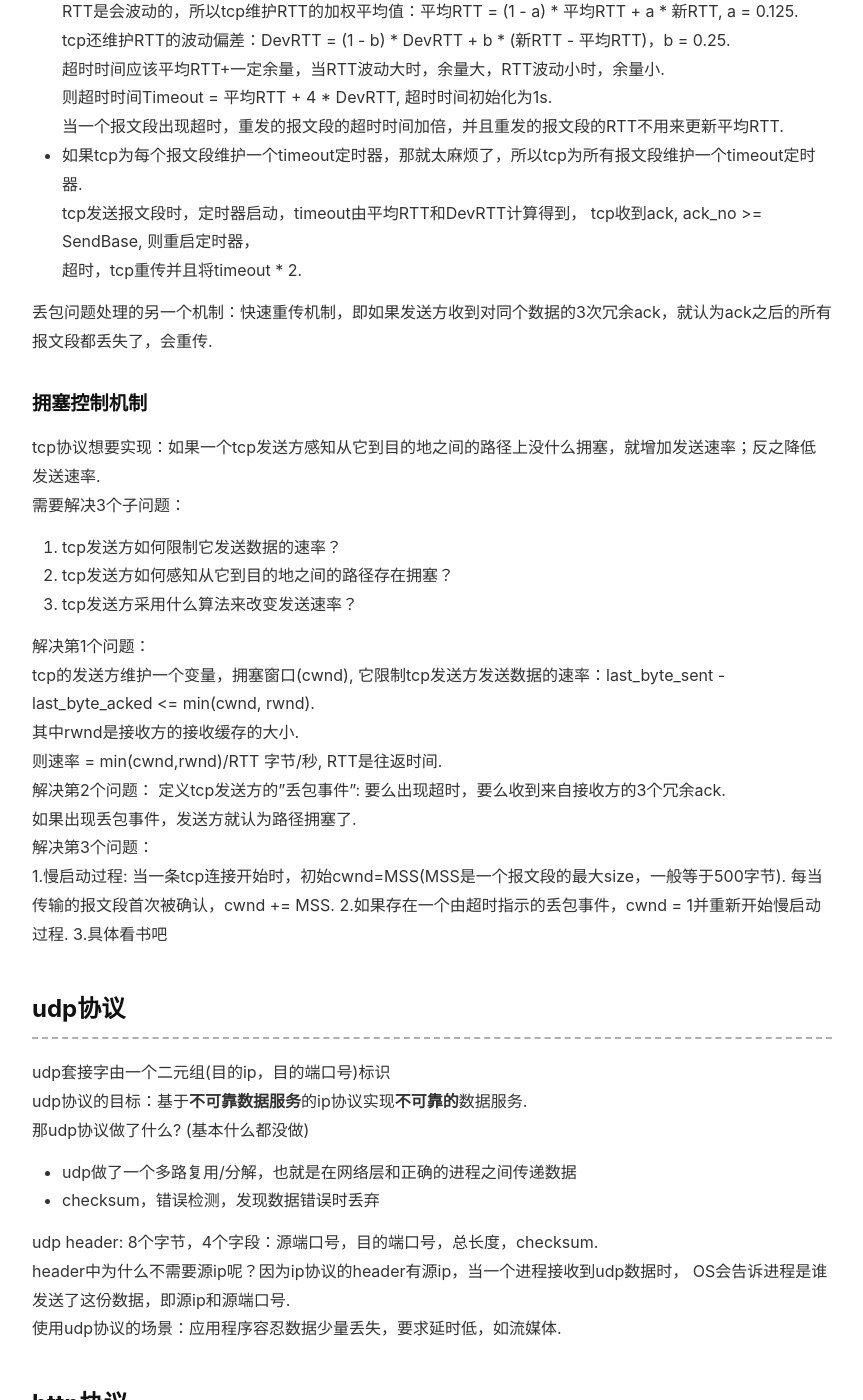
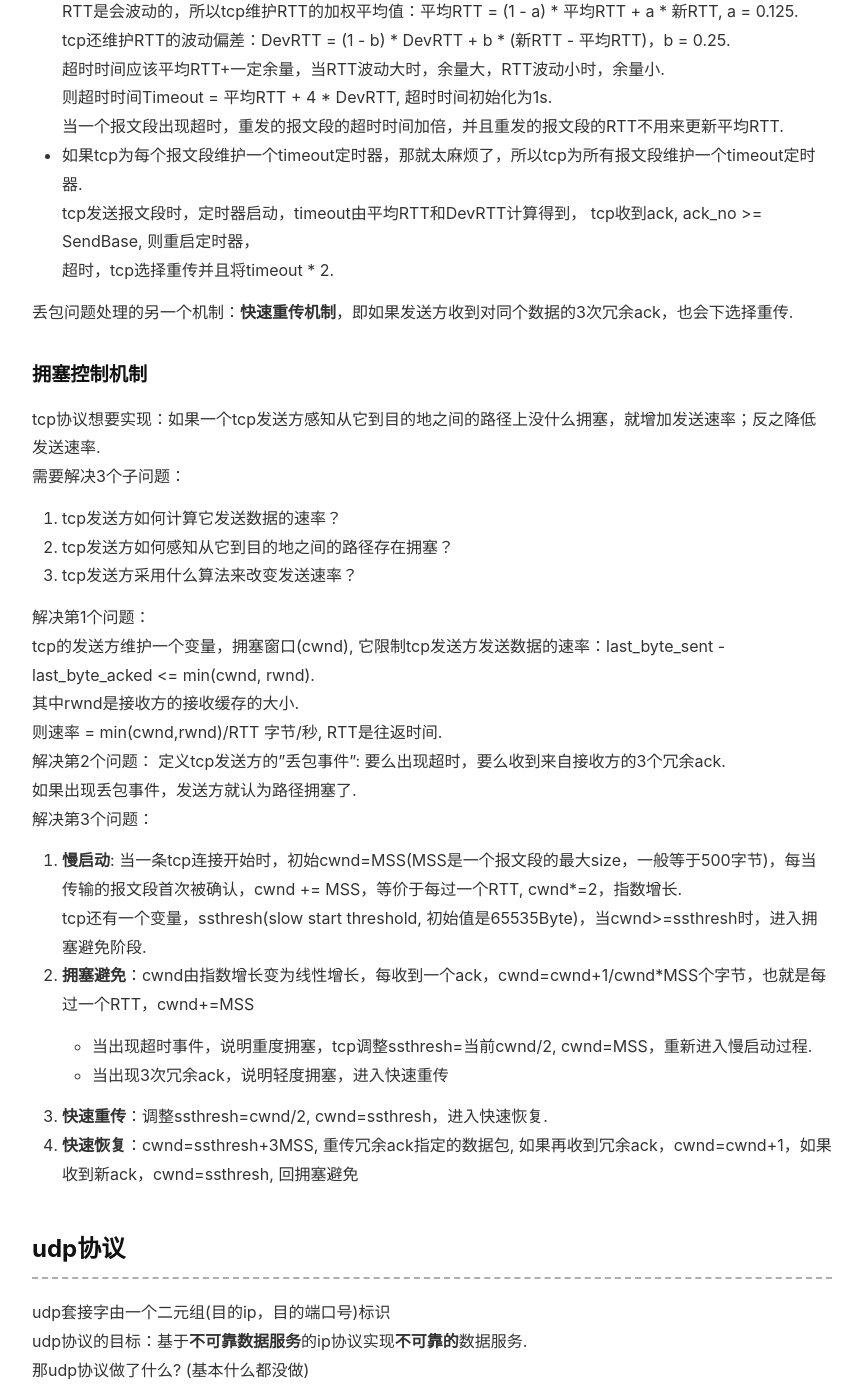
Before and after one commit to fukua95/fukua95.github.io, a Jekyll site: the page built from _posts/2021-04-14-tcp,udp,ip协议学习笔记.md, in a window 1280 px wide and 1400 px high, scrolled down 4249 px. Shown: the whole window, without its empty margins (88-951 px from the left). Built offline with Jekyll 4.4.1, drawn with Linux system fonts in a browser that asks for light colours; nearby versions of some CDN libraries; comment, search, counter and statistics services are not loaded; some of the changed text lies outside the part shown.

Commit message:
Update 2021-04-14-tcp,udp,ip协议学习笔记.md

```diff
--- a/_posts/2021-04-14-tcp,udp,ip协议学习笔记.md
+++ b/_posts/2021-04-14-tcp,udp,ip协议学习笔记.md
@@ -127,7 +127,7 @@ tcp想要基于不可靠的ip协议，实现可靠的数据传输，保证数据
 也就是我们要处理报文段丢失，损坏，不按序到达的场景.
 损坏的场景：tcp的header有checksum，损坏就丢弃.
 不按序到达：序号.
-丢包问题的处理：超时重传机制. 由发送方负责检测和处理丢包，如果发送方等待足够长的时间还没有收到这个报文段的ack回复，就认为这个报文段丢失了，重传它.
+丢包问题的处理：**超时重传机制**. 由发送方负责检测和处理丢包，如果发送方等待足够长的时间还没有收到这个报文段的ack回复，就认为这个报文段丢失了，重传它.
 * 那发送方具体要等待多久呢？报文段的超时时间：
   RTT,连接的往返时间.
   RTT是会波动的，所以tcp维护RTT的加权平均值：平均RTT = (1 - a) * 平均RTT + a * 新RTT, a = 0.125.
@@ -138,14 +138,14 @@ tcp想要基于不可靠的ip协议，实现可靠的数据传输，保证数据
 * 如果tcp为每个报文段维护一个timeout定时器，那就太麻烦了，所以tcp为所有报文段维护一个timeout定时器.
   tcp发送报文段时，定时器启动，timeout由平均RTT和DevRTT计算得到，
   tcp收到ack, ack_no >= SendBase, 则重启定时器，
-  超时，tcp重传并且将timeout * 2.
+  超时，tcp选择重传并且将timeout * 2.
 
-丢包问题处理的另一个机制：快速重传机制，即如果发送方收到对同个数据的3次冗余ack，就认为ack之后的所有报文段都丢失了，会重传.
+丢包问题处理的另一个机制：**快速重传机制**，即如果发送方收到对同个数据的3次冗余ack，也会下选择重传.
 
 ### 拥塞控制机制
 tcp协议想要实现：如果一个tcp发送方感知从它到目的地之间的路径上没什么拥塞，就增加发送速率；反之降低发送速率.
 需要解决3个子问题：
-1. tcp发送方如何限制它发送数据的速率？
+1. tcp发送方如何计算它发送数据的速率？
 2. tcp发送方如何感知从它到目的地之间的路径存在拥塞？
 3. tcp发送方采用什么算法来改变发送速率？
 
@@ -157,9 +157,15 @@ tcp的发送方维护一个变量，拥塞窗口(cwnd), 它限制tcp发送方发
 定义tcp发送方的"丢包事件": 要么出现超时，要么收到来自接收方的3个冗余ack.
 如果出现丢包事件，发送方就认为路径拥塞了.
 解决第3个问题：
-1.慢启动过程: 当一条tcp连接开始时，初始cwnd=MSS(MSS是一个报文段的最大size，一般等于500字节). 每当传输的报文段首次被确认，cwnd += MSS.
-2.如果存在一个由超时指示的丢包事件，cwnd = 1并重新开始慢启动过程.
-3.具体看书吧
+1. **慢启动**: 当一条tcp连接开始时，初始cwnd=MSS(MSS是一个报文段的最大size，一般等于500字节)，每当传输的报文段首次被确认，cwnd += MSS，等价于每过一个RTT, cwnd*=2，指数增长.
+   tcp还有一个变量，ssthresh(slow start threshold, 初始值是65535Byte)，当cwnd>=ssthresh时，进入拥塞避免阶段.
+2. **拥塞避免**：cwnd由指数增长变为线性增长，每收到一个ack，cwnd=cwnd+1/cwnd\*MSS个字节，也就是每过一个RTT，cwnd+=MSS
+   * 当出现超时事件，说明重度拥塞，tcp调整ssthresh=当前cwnd/2, cwnd=MSS，重新进入慢启动过程.
+   * 当出现3次冗余ack，说明轻度拥塞，进入快速重传
+3. **快速重传**：调整ssthresh=cwnd/2, cwnd=ssthresh，进入快速恢复.
+4. **快速恢复**：cwnd=ssthresh+3MSS, 重传冗余ack指定的数据包, 如果再收到冗余ack，cwnd=cwnd+1，如果收到新ack，cwnd=ssthresh, 回拥塞避免
+
+
 
 ## udp协议
 udp套接字由一个二元组(目的ip，目的端口号)标识
```
